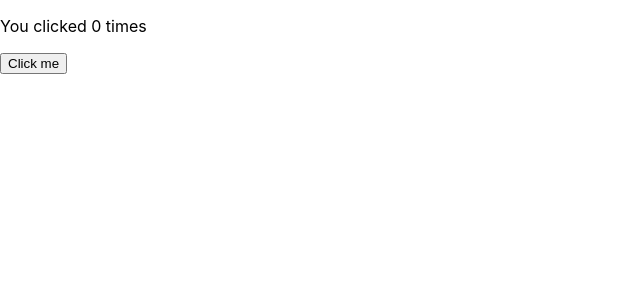
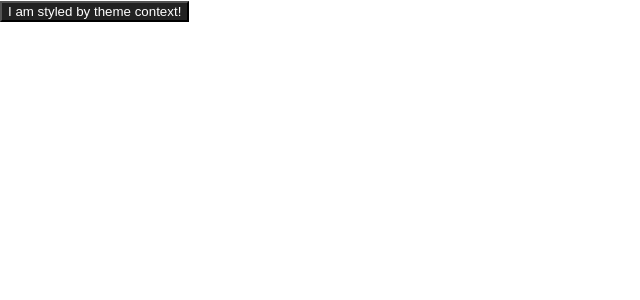
Before and after one commit to humbertojacobm/react-16.13-hooks, a React (Create React App) app: page / in a window 1280 px wide. Shown: the top 300 px of the page, without its empty margins (0-640 px from the left). Built offline with nearby package versions, Linux system fonts and the light colour scheme.

Commit message:
first example with useContext

```diff
--- a/src/App.js
+++ b/src/App.js
@@ -2,10 +2,11 @@ import React from 'react';
 import logo from './logo.svg';
 import './App.css';
 import Example from './components/Example01'
+import ComponentWithContext from './components/ComponentWithContext/ComponentWithContext'
 
 function App() {
   return (
-    <Example/>
+    <ComponentWithContext/>
   );
 }
 
--- /dev/null
+++ b/src/components/ComponentWithContext/ComponentWithContext.js
@@ -0,0 +1,25 @@
+import React, {useState, useEffect} from 'react';
+import Toolbar from './Toolbar'
+
+const themes = {
+    light: {
+      foreground: "#000000",
+      background: "#eeeeee"
+    },
+    dark: {
+      foreground: "#ffffff",
+      background: "#222222"
+    }
+  };
+
+export const ThemeContext = React.createContext(themes.light);
+
+function ComponentWithContext(){
+    return(
+        <ThemeContext.Provider value={themes.dark} >
+            <Toolbar/>
+        </ThemeContext.Provider>
+    )
+}
+
+export default ComponentWithContext;
--- /dev/null
+++ b/src/components/ComponentWithContext/ThemeButton.js
@@ -0,0 +1,12 @@
+import React, {useState, useEffect, useContext} from 'react'
+import {ThemeContext} from './ComponentWithContext'
+function ThemeButton(props){
+    const theme = useContext(ThemeContext)
+    return(
+        <button style={{background: theme.background, color:theme.foreground  }}>
+            I am styled by theme context!
+        </button>
+    )
+}
+
+export default ThemeButton;
--- /dev/null
+++ b/src/components/ComponentWithContext/Toolbar.js
@@ -0,0 +1,11 @@
+import React, {useState, useEffect} from 'react'
+import ThemeButton from './ThemeButton'
+function Toolbar(props){
+    return(
+        <div>
+            <ThemeButton/>
+        </div>
+    )
+}
+
+export default Toolbar;
```
Also changed, not shown: src/components/Todos.js (added, +22 -0 lines).
